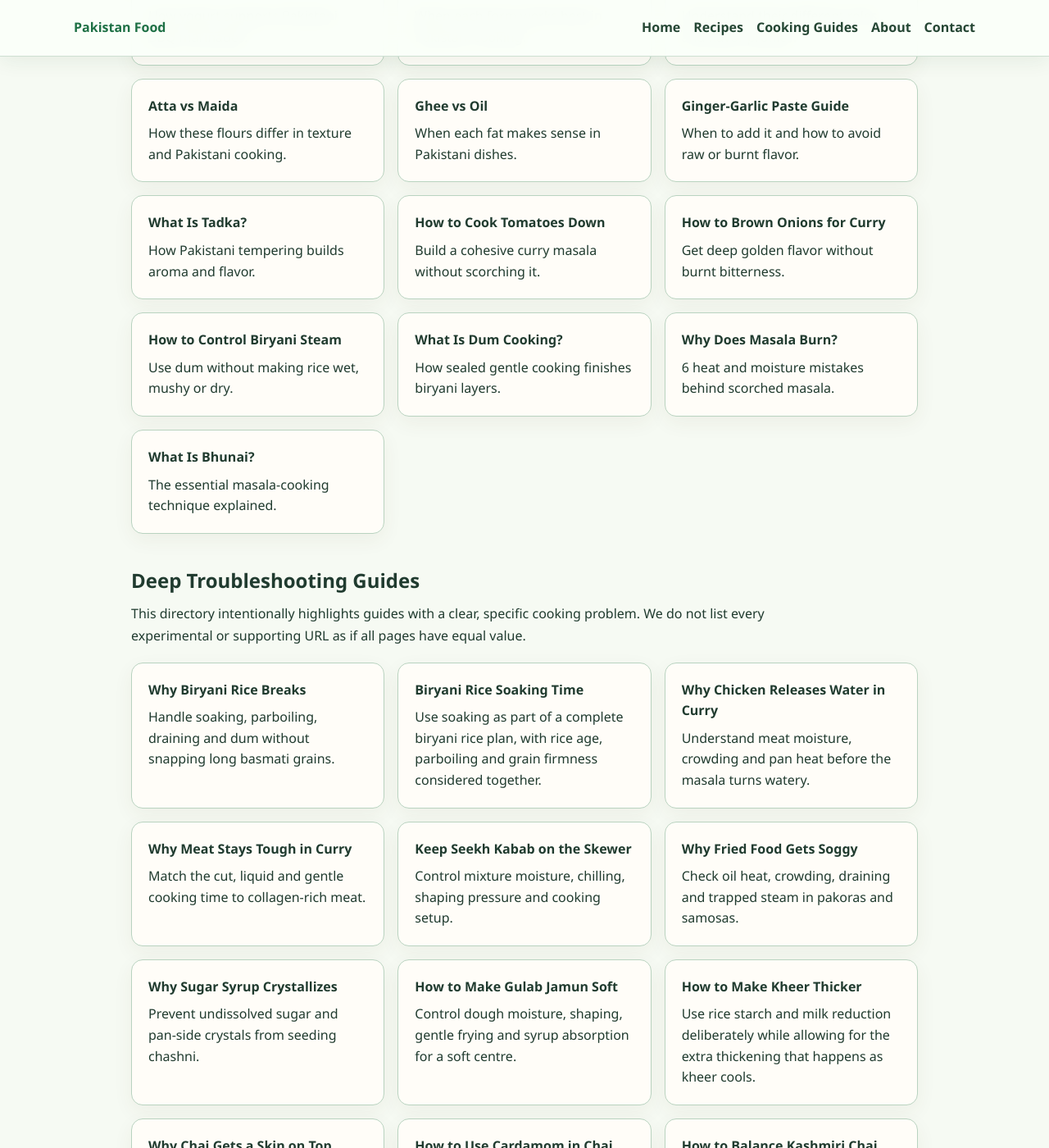
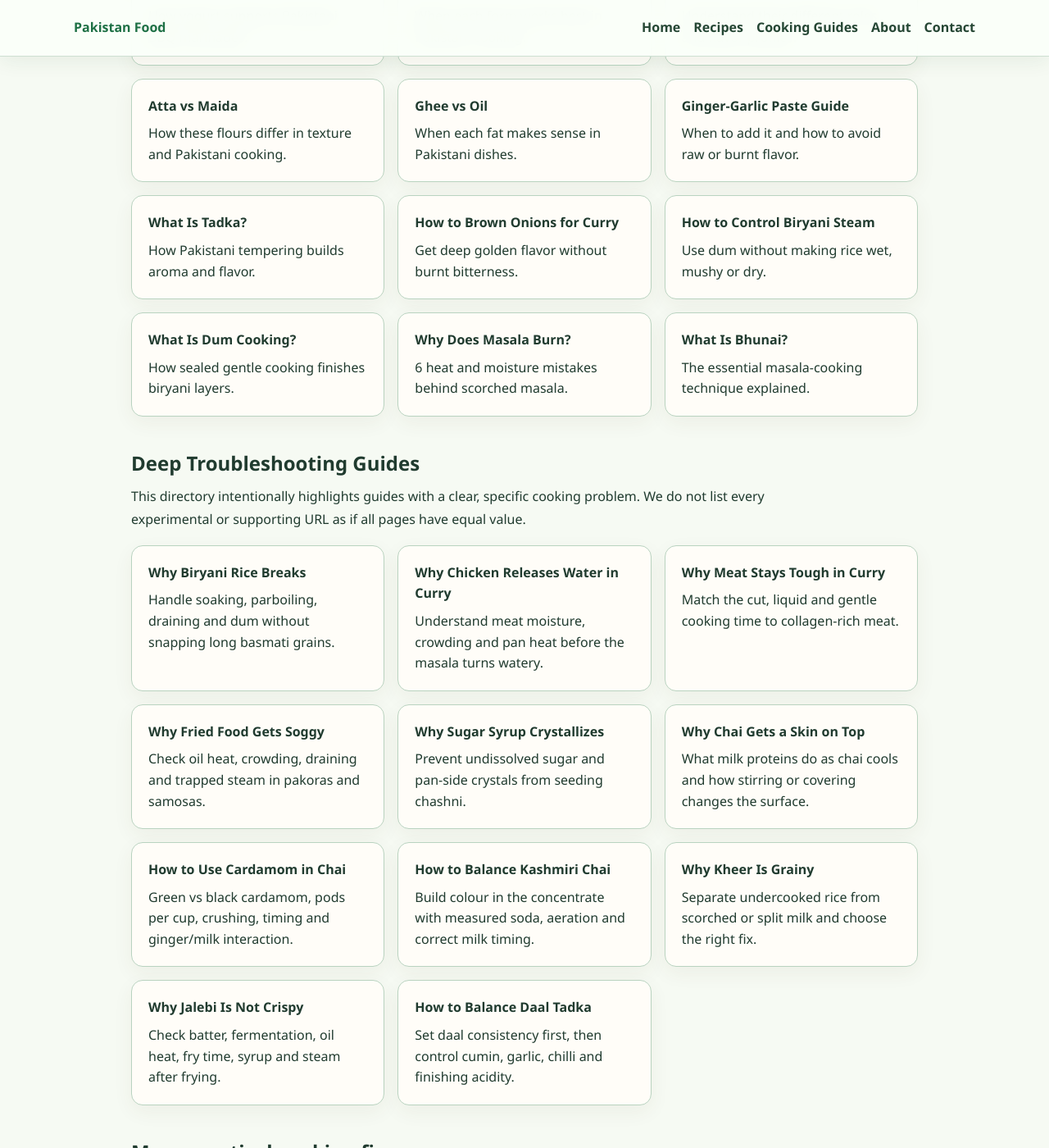
Before and after one commit to manazarali01-hub/pakistan-food, a Jekyll site: the page guides/index.html, which Jekyll copies as it is, in a window 1280 px wide and 1400 px high, scrolled down 7055 px. Shown: the whole window at 82% size. Built offline with Jekyll 4.4.1, drawn with Linux system fonts in a browser that asks for light colours.

Commit message:
Remove duplicate cooking guide directory cards

```diff
--- a/guides/index.html
+++ b/guides/index.html
@@ -101,7 +101,7 @@
 <a class="card" href="ghee-vs-oil-pakistani-cooking.html"><strong>Ghee vs Oil</strong><span>When each fat makes sense in Pakistani dishes.</span></a>
 <a class="card" href="ginger-garlic-paste-in-pakistani-cooking.html"><strong>Ginger-Garlic Paste Guide</strong><span>When to add it and how to avoid raw or burnt flavor.</span></a>
 <a class="card" href="what-is-tadka.html"><strong>What Is Tadka?</strong><span>How Pakistani tempering builds aroma and flavor.</span></a>
-<a class="card" href="how-to-cook-tomatoes-down-for-curry.html"><strong>How to Cook Tomatoes Down</strong><span>Build a cohesive curry masala without scorching it.</span></a>
+
 <a class="card" href="how-to-brown-onions-for-curry.html"><strong>How to Brown Onions for Curry</strong><span>Get deep golden flavor without burnt bitterness.</span></a>
 <a class="card" href="how-to-control-steam-in-biryani.html"><strong>How to Control Biryani Steam</strong><span>Use dum without making rice wet, mushy or dry.</span></a>
 <a class="card" href="what-is-dum-cooking.html"><strong>What Is Dum Cooking?</strong><span>How sealed gentle cooking finishes biryani layers.</span></a>
@@ -111,14 +111,14 @@
 <p>This directory intentionally highlights guides with a clear, specific cooking problem. We do not list every experimental or supporting URL as if all pages have equal value.</p>
 <div class="grid">
 <a class="card" href="why-biryani-rice-breaks.html"><strong>Why Biryani Rice Breaks</strong><span>Handle soaking, parboiling, draining and dum without snapping long basmati grains.</span></a>
-<a class="card" href="biryani-rice-soaking-time.html"><strong>Biryani Rice Soaking Time</strong><span>Use soaking as part of a complete biryani rice plan, with rice age, parboiling and grain firmness considered together.</span></a>
+
 <a class="card" href="why-chicken-releases-water-in-curry.html"><strong>Why Chicken Releases Water in Curry</strong><span>Understand meat moisture, crowding and pan heat before the masala turns watery.</span></a>
 <a class="card" href="why-meat-stays-tough-in-curry.html"><strong>Why Meat Stays Tough in Curry</strong><span>Match the cut, liquid and gentle cooking time to collagen-rich meat.</span></a>
-<a class="card" href="seekh-kabab-not-sticking.html"><strong>Keep Seekh Kabab on the Skewer</strong><span>Control mixture moisture, chilling, shaping pressure and cooking setup.</span></a>
+
 <a class="card" href="why-fried-food-gets-soggy.html"><strong>Why Fried Food Gets Soggy</strong><span>Check oil heat, crowding, draining and trapped steam in pakoras and samosas.</span></a>
 <a class="card" href="why-sugar-syrup-crystallizes.html"><strong>Why Sugar Syrup Crystallizes</strong><span>Prevent undissolved sugar and pan-side crystals from seeding chashni.</span></a>
-<a class="card" href="how-to-make-gulab-jamun-soft.html"><strong>How to Make Gulab Jamun Soft</strong><span>Control dough moisture, shaping, gentle frying and syrup absorption for a soft centre.</span></a>
-<a class="card" href="how-to-make-kheer-thicker.html"><strong>How to Make Kheer Thicker</strong><span>Use rice starch and milk reduction deliberately while allowing for the extra thickening that happens as kheer cools.</span></a>
+
+
 <a class="card" href="why-chai-gets-skin-on-top.html"><strong>Why Chai Gets a Skin on Top</strong><span>What milk proteins do as chai cools and how stirring or covering changes the surface.</span></a>
 <a class="card" href="how-to-use-cardamom-in-chai.html"><strong>How to Use Cardamom in Chai</strong><span>Green vs black cardamom, pods per cup, crushing, timing and ginger/milk interaction.</span></a>
 <a class="card" href="how-to-balance-kashmiri-chai.html"><strong>How to Balance Kashmiri Chai</strong><span>Build colour in the concentrate with measured soda, aeration and correct milk timing.</span></a>
```
